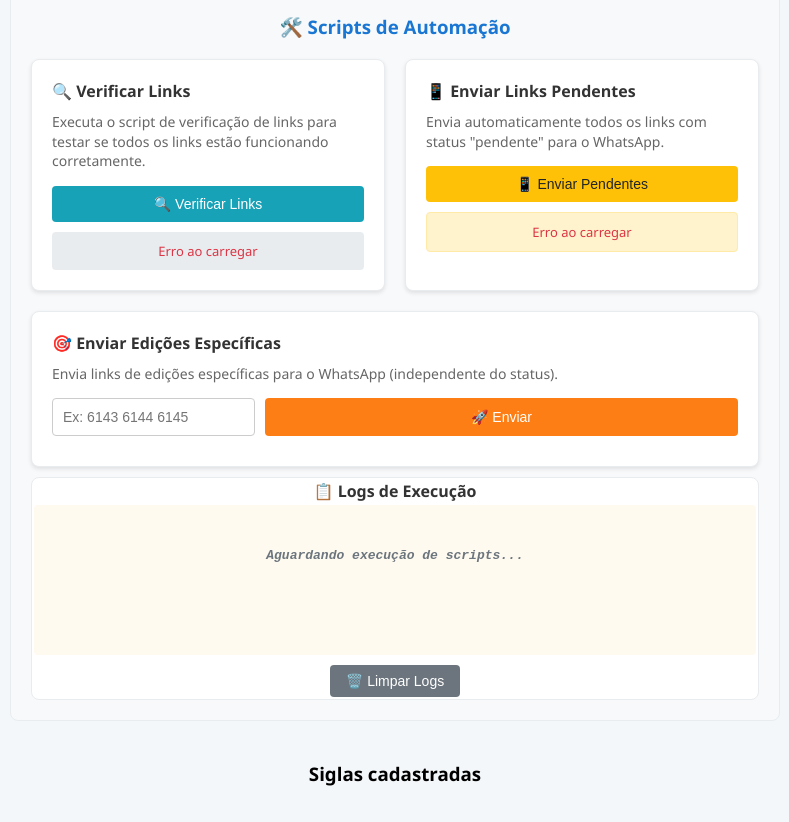
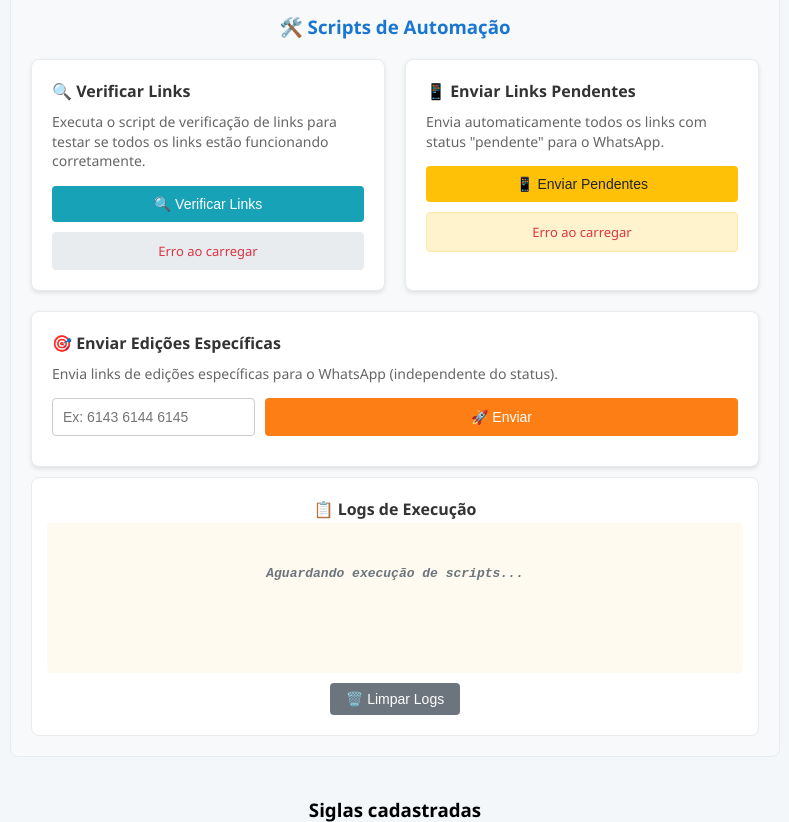
Before and after one commit to adilsonfragoso/Gerenciamento, a plain HTML site: page static/edicoes.html in a window 1280 px wide. Shown: the part 719-1541 px from the top of the page, without its empty margins (245-1034 px from the left). Before the commit the page ends 1505 px from the top, so only its background shows below. Drawn offline with Linux system fonts and the light colour scheme; no server answers.

Commit message:
alteração na seção logs PC padding

```diff
--- a/static/css/edicoes.css
+++ b/static/css/edicoes.css
@@ -400,7 +400,7 @@
 
 .logs-section {
     background: white;
-    padding: 2px;
+    padding: 20px 15px 20px 15px;
     border-radius: 8px;
     margin-top: 10px !important;
     border: 1px solid #e9ecef;
```
